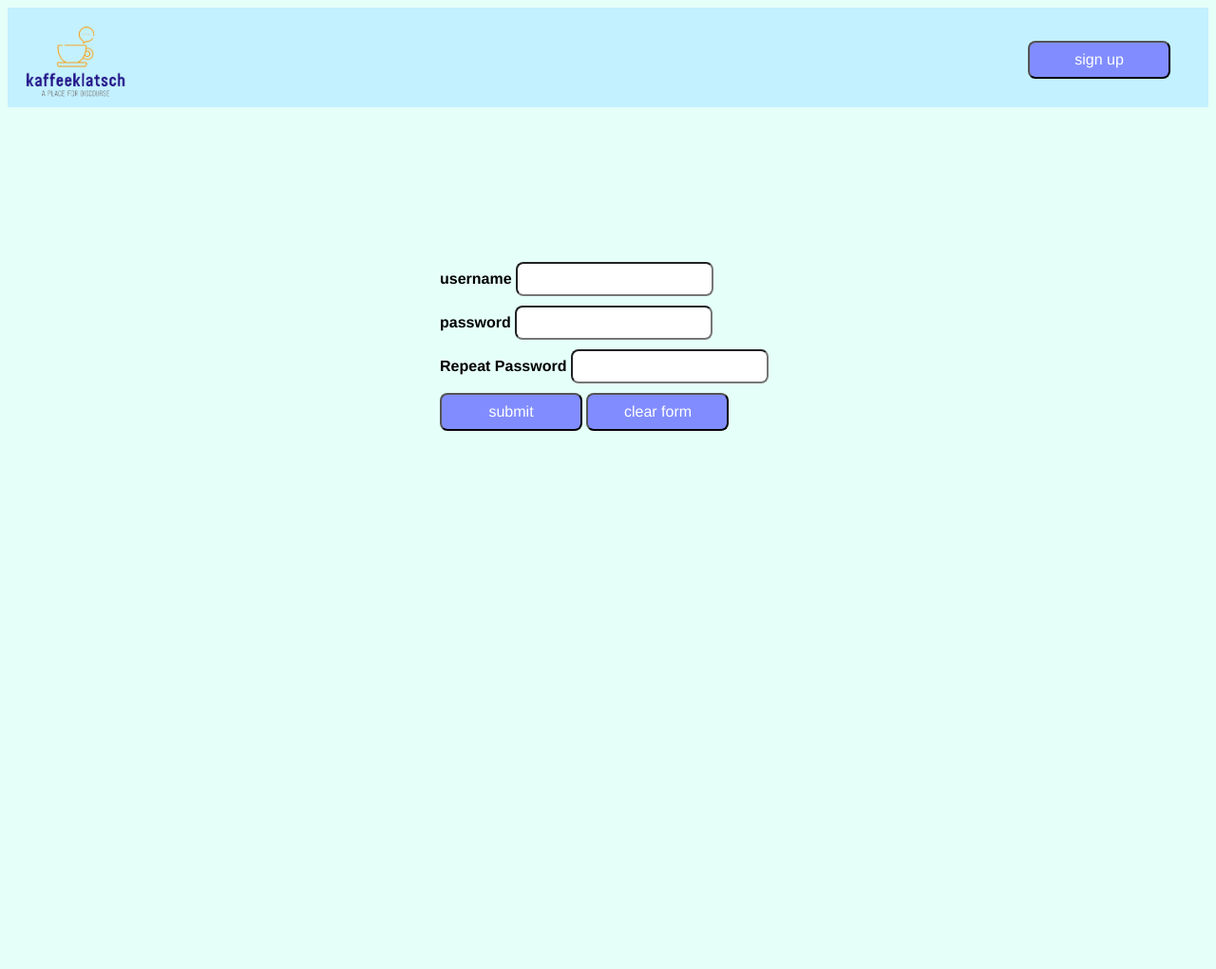
After one commit to PFSDevTeam/kaffeeklatsch, a Flask app: page /register.html in a window 1280 px wide. The commit adds this page. Shown: the whole page at 95% size. Run offline with Flask 2, Linux system fonts and the light colour scheme; some libraries are stand-ins or nearby versions.

Commit message:
Code updates for registration page.

```diff
--- a/app.py
+++ b/app.py
@@ -2,8 +2,11 @@ from flask import Flask, render_template, flash, redirect, url_for, request
 
 from components.LoginHandler import LoginHandler
 from utilities.Errors import InvalidUsernameError, InvalidPasswordError, UserAlreadyExistsError, UserNotFoundError
+from forms.LoginForm import LoginForm
+
+# Adding imports for the registration page
 from components.RegistrationHandler import RegistrationHandler
-from forms.LoginForm import LoginForm
+from forms.RegistrationForm import RegistrationForm
 
 
 app = Flask(__name__)
@@ -52,5 +55,14 @@ def hello():
   #render the html template
   return render_template('login.html', form=form)
 
+
+# Here we create the route for the registration page
+@app.route('/register.html', methods=['GET','POST'])
+def register():
+  registrationHandler = RegistrationHandler()
+  registrationForm = RegistrationForm()
+  return render_template('register.html', form=registrationForm)
+
+
 if __name__ == "__main__":
   app.run()
--- a/forms/RegistrationForm.py
+++ b/forms/RegistrationForm.py
@@ -1,17 +1,17 @@
+# Imports for the RegistrationForm class, added additional wtform validators to handle the registration fields
 from flask_wtf import FlaskForm
 from wtforms import StringField, SubmitField, PasswordField
-from wtforms.validators import DataRequired, Length
+from wtforms.validators import DataRequired, Length, Regexp, EqualTo
 
 
-class LoginForm(FlaskForm):
+class RegistrationForm(FlaskForm):
     username = StringField('username',
                             validators =[DataRequired(),
                             Length(min=1, max=25)])
     # Regex pattern taken from https://www.section.io/engineering-education/password-strength-checker-javascript/
     password = PasswordField('password',
                             validators = [DataRequired(),
-                            Length(min=8, max=64)],
-                            EqualTo('confirm', message='Passwords must match'),
-                            Regexp('(?=.*[a-z])(?=.*[A-Z])(?=.*[0-9])(?=.*[^A-Za-z0-9])(?=.{8,64})', message="Password must contain 1 lower and upper case letter, number and a special character") )
-    confirm = PasswordField('Repeat Password')
-    submit = SubmitField('login')
+                            Length(min=8, max=64, message='Password length must be between 8 and 64 characters.'),
+                            Regexp('(?=.*[a-z])(?=.*[A-Z])(?=.*[0-9])(?=.*[^A-Za-z0-9])(?=.{8,64})', message="Password must contain 1 lower and upper case letter, number and a special character")])
+    repeatPassword = PasswordField('Repeat Password', validators = [EqualTo('password', message='Passwords must match')])
+    submit = SubmitField('submit')
--- a/templates/base.html
+++ b/templates/base.html
@@ -35,7 +35,8 @@
           />
         </h1>
         {% block search %}{% endblock %}
-        <button class="button" style="float: right">sign up</button>
+        <button onclick="document.location='register.html'" class="button" style="float: right">sign up</button>
+        <!-- <button class="button" style="float: right">sign up</button> -->
       </div>
       {% block body %}{% endblock %}
     </div>
--- /dev/null
+++ b/templates/register.html
@@ -0,0 +1,82 @@
+<!--extend base-->
+{% extends 'base.html' %}
+
+{% block body %}
+
+    <!--Page Section-->
+    <div class="page">
+        <body>
+            <div class="container">
+            <form method="POST">
+                {{ form.hidden_tag() }}
+                <div class="un">
+                    <!--set form labels-->
+                    {{ form.username.label(class="form-control-label") }}
+                    <!--error catching-->
+                    {% if form.username.errors %}
+                        <!-- set form field-->
+                        {{ form.username(class="form-control form-control-lg is-invalid") }}
+                        <!-- display errors-->
+                        <div class="invalid-feedback">
+                            <!-- loop through errors-->
+                            {% for error in form.username.errors %}
+                                <span>{{ error }}</span>
+                            {% endfor %}
+                        </div>
+                    {% else %}
+                        {{ form.username(class="form-control form-control-lg") }}
+                    {% endif %}
+                    <!-- <label for="username">username</label>
+                    <input type="text" name="username" style="border-radius: 8px;height: 30px;width: 200px;"> -->
+                </div>
+                <div class="pw">
+                    <!-- set form labels-->
+                    {{ form.password.label() }}
+                    <!--error catching-->
+                    {% if form.password.errors %}
+                        <!-- set form field-->
+                        {{ form.password(style="border-radius: 8px;height: 30px;width: 200px;") }}
+                        <!-- display errors-->
+                        <div class="invalid-feedback">
+                            <!-- loop through errors-->
+                            {% for error in form.password.errors %}
+                                <span>{{ error }}</span>
+                            {% endfor %}
+                        </div>
+                    {% else %}
+                        {{ form.password(class="form-control form-control-lg") }}
+                    {% endif %}
+                    <!-- <label for="password">password</label>
+                    <input type="password" name="password" style="border-radius: 8px;height: 30px;width: 200px;"> -->
+                </div>
+                <div class="repeatPassword">
+                    <!-- set form labels-->
+                    {{ form.repeatPassword.label() }}
+                    <!--error catching-->
+                    {% if form.repeatPassword.errors %}
+                        <!-- set form field-->
+                        {{ form.repeatPassword(style="border-radius: 8px;height: 30px;width: 200px;") }}
+                        <!-- display errors-->
+                        <div class="invalid-feedback">
+                            <!-- loop through errors-->
+                            {% for error in form.repeatPassword.errors %}
+                                <span>{{ error }}</span>
+                            {% endfor %}
+                        </div>
+                    {% else %}
+                        {{ form.repeatPassword(class="form-control form-control-lg") }}
+                    {% endif %}
+                    <!-- <label for="password">password</label>
+                    <input type="password" name="password" style="border-radius: 8px;height: 30px;width: 200px;"> -->
+                </div>
+                <div class="b2">
+                    <!-- submit button-->
+                    {{ form.submit(class="submit") }}
+                    <!-- <input type="submit" class="submit" value="log in" > -->
+                    <input type="reset" class="reset" value="clear form">
+                </div>
+            </form><br>
+            </div>
+        </body>
+    </div>
+{% endblock %}
```
